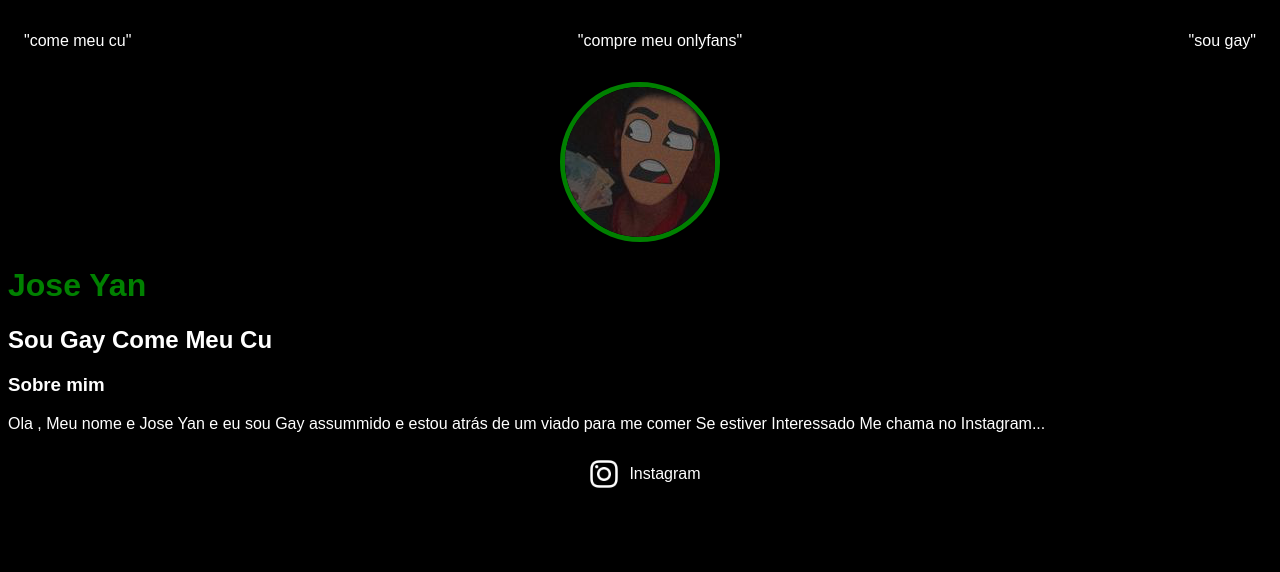
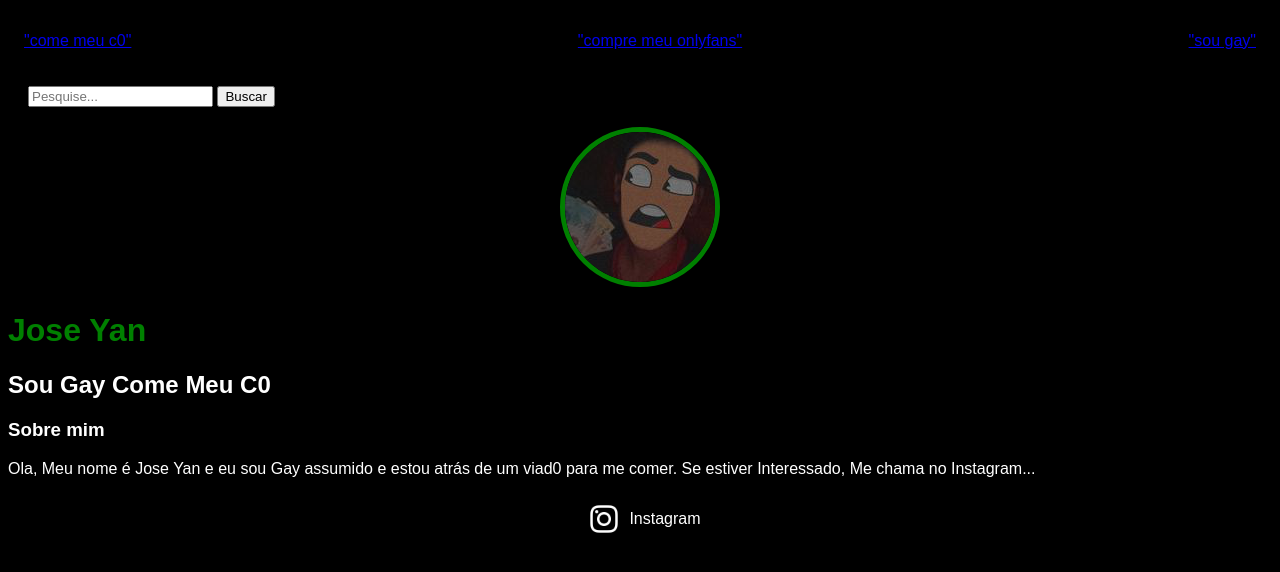
Before and after one commit to hedipo529/yangay, a plain HTML site: page index.html in a window 1280 px wide. Drawn offline with Linux system fonts and the light colour scheme.

Commit message:
Update index.html

```diff
--- a/index.html
+++ b/index.html
@@ -5,44 +5,78 @@
     <meta name="viewport" content="width=device-width, initial-scale=1.0">
     <title>Yan Gay</title>
     <link rel="stylesheet" href="index.css">
+    <style>
+        .highlight {
+            background-color: yellow;
+        }
+        .search-bar {
+            margin: 20px;
+        }
+    </style>
 </head>
 <body>
     <nav>
         <ul>
-        <li>
-        </a>"come meu cu"</a>
-        </li> <li>
-        </a>"compre meu onlyfans"</a>
-        </li> <li>
-        </a>"sou gay"</a>
-        </li>
+            <li><a href="#">"come meu c0"</a></li>
+            <li><a href="#">"compre meu onlyfans"</a></li>
+            <li><a href="#">"sou gay"</a></li>
         </ul>
     </nav>
 
+    <!-- Barra de pesquisa -->
+    <div class="search-bar">
+        <input type="text" id="searchInput" placeholder="Pesquise...">
+        <button onclick="searchText()">Buscar</button>
+    </div>
+
     <header>
         <div class="classs">
-        <img src="./img/gay.png"></img>
+            <img src="./img/gay.png" alt="Imagem de gay">
         </div>
-    <h1>Jose Yan </h1>
-    <h2>Sou Gay Come Meu Cu</h2>
+        <h1>Jose Yan</h1>
+        <h2>Sou Gay Come Meu C0</h2>
     </header>
 
     <main>
-    <section>
+        <section id="mainContent">
             <h3>Sobre mim</h3>
             <p>
-            Ola , Meu nome e Jose Yan e eu sou Gay assummido e estou atrás de um viado para me comer
-            Se estiver Interessado Me chama no Instagram...
+                Ola, Meu nome é Jose Yan e eu sou Gay assumido e estou atrás de um viad0 para me comer.
+                Se estiver Interessado, Me chama no Instagram...
             </p>
         </section>
     </main>
 
     <footer>
         <a href="https://www.instagram.com/yankkkk098" target="_blank" rel="noopener norefferer">
-       <img src="./img/insta.png">
+            <img src="./img/insta.png" alt="Instagram">
         </a>
         <p>Instagram</p>
-    </a>
     </footer>
+
+    <script>
+        function searchText() {
+            // Remove qualquer destaque existente
+            const mainContent = document.getElementById("mainContent");
+            const paragraphs = mainContent.getElementsByTagName("p");
+            for (let p of paragraphs) {
+                p.innerHTML = p.textContent;  // Remove highlight
+            }
+
+            // Pega o valor de busca
+            const searchValue = document.getElementById("searchInput").value.toLowerCase();
+
+            if (searchValue) {
+                for (let p of paragraphs) {
+                    const text = p.textContent.toLowerCase();
+                    if (text.includes(searchValue)) {
+                        // Realça o texto encontrado
+                        const regex = new RegExp(`(${searchValue})`, 'gi');
+                        p.innerHTML = p.textContent.replace(regex, `<span class="highlight">$1</span>`);
+                    }
+                }
+            }
+        }
+    </script>
 </body>
 </html>
```
Lines whose indentation alone changed are shown as unchanged.
